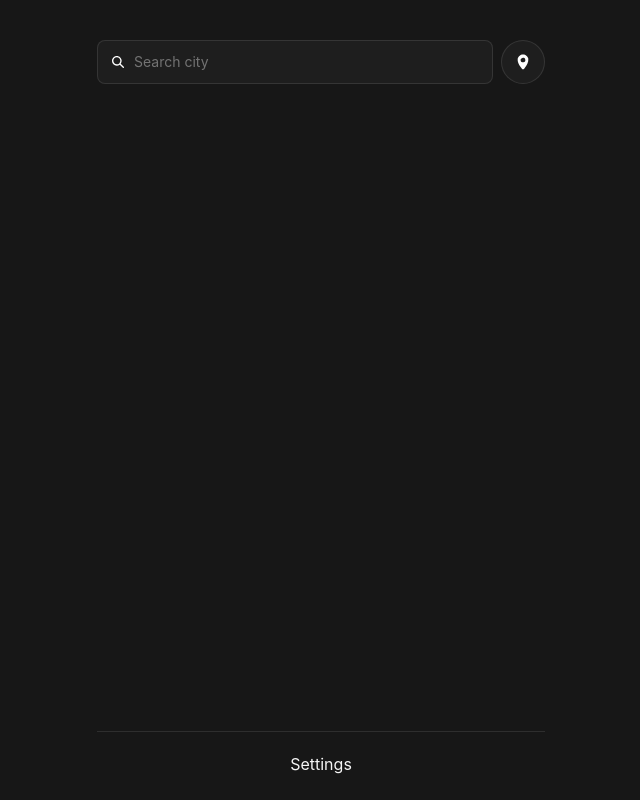
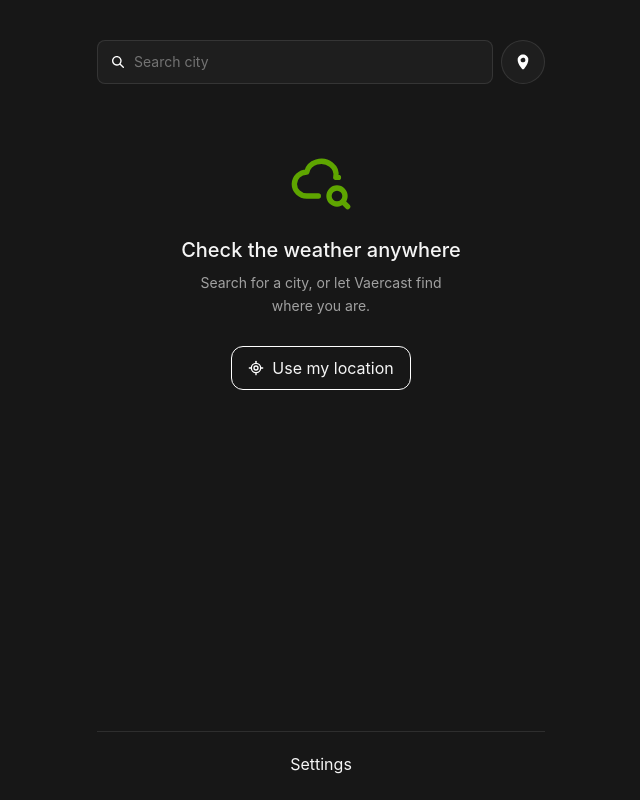
Before and after one commit to turbolagged/Vaercast, a React (Vite) app: page / in a window 1280 px wide. Shown: the whole page, without its empty margins (319-959 px from the left). Built offline with nearby package versions, Linux system fonts and the light colour scheme.

Commit message:
feat: update empty state UI

```diff
--- a/src/features/weather/components/City-select.tsx
+++ b/src/features/weather/components/City-select.tsx
@@ -8,6 +8,8 @@ import UseGeolocation from "./Geolocation";
 import type { Coords } from "../types";
 import WeatherDetails from "./Weather-details";
 import searchIcon from "../../../assets/search_icon.svg";
+import { LuLocateFixed } from "react-icons/lu";
+import { TbCloudSearch } from "react-icons/tb";
 
 function getSearchResults(location: string) {
   const { data, error, isLoading } = useSWR(location ? geocodeUrl(location) : null, fetcher);
@@ -113,6 +115,23 @@ export default function SearchLocation() {
           <small className="mt-1 text-sm text-neutral-500">Check the spelling or try a nearby city. </small>
         </section>
       )}
+      {!showSearchResults && !data?.results && (
+        <section className="py-16 px-2 flex flex-col items-center gap-2 text-center">
+          <TbCloudSearch className="h-16 w-16 text-lime-600" aria-hidden="true" />
+          <h3 className="text-xl font-medium mt-4">Check the weather anywhere</h3>
+          <p className="text-sm text-neutral-400 leading-relaxed text-balance">
+            Search for a city, or let Vaercast find <br></br>where you are.
+          </p>
+          <div>
+            <button
+              className="bg-transparent flex justify-between items-center border border-white py-2 px-4 rounded-xl h-11 mt-5 cursor-pointer"
+              type="button">
+              <LuLocateFixed className="h-4 w-4 text-white mr-2" aria-hidden="true" />
+              <span>Use my location</span>
+            </button>
+          </div>
+        </section>
+      )}
 
       {/* -------- loc details*/}
       <div>
```
